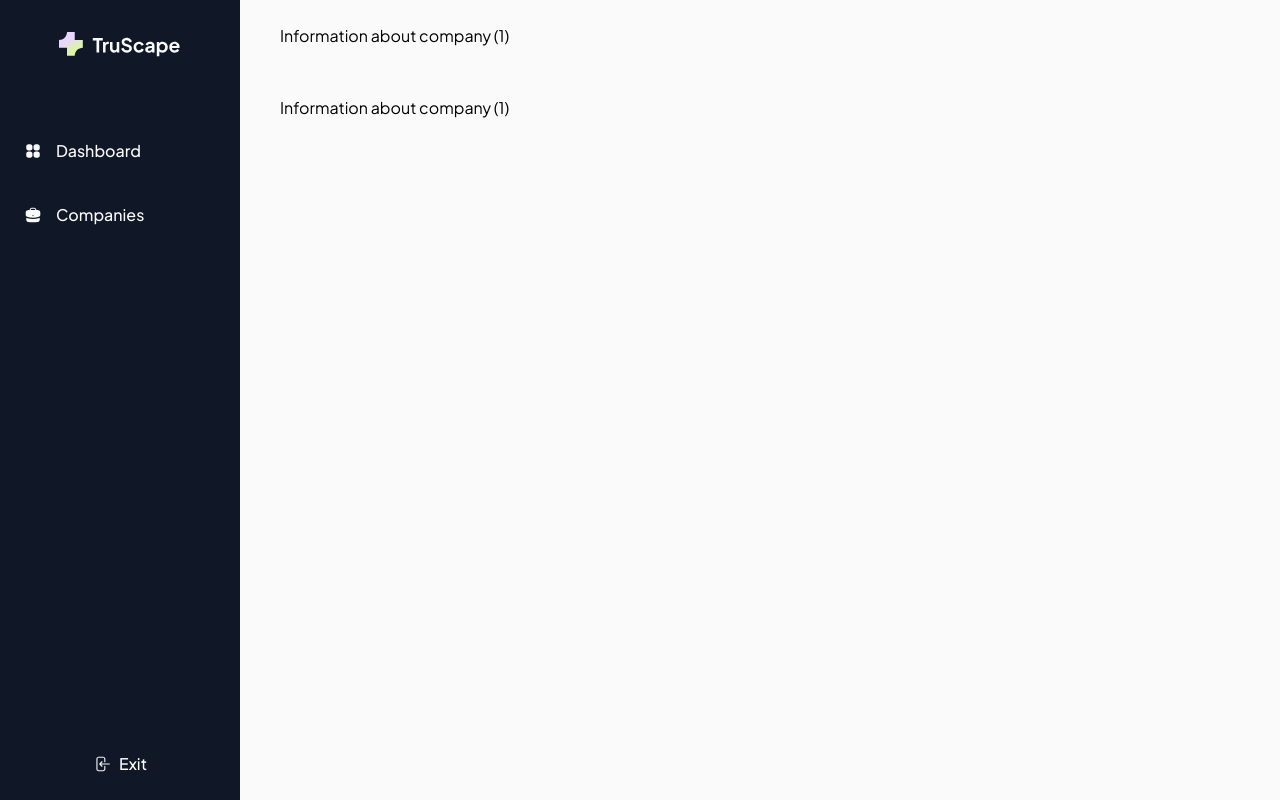
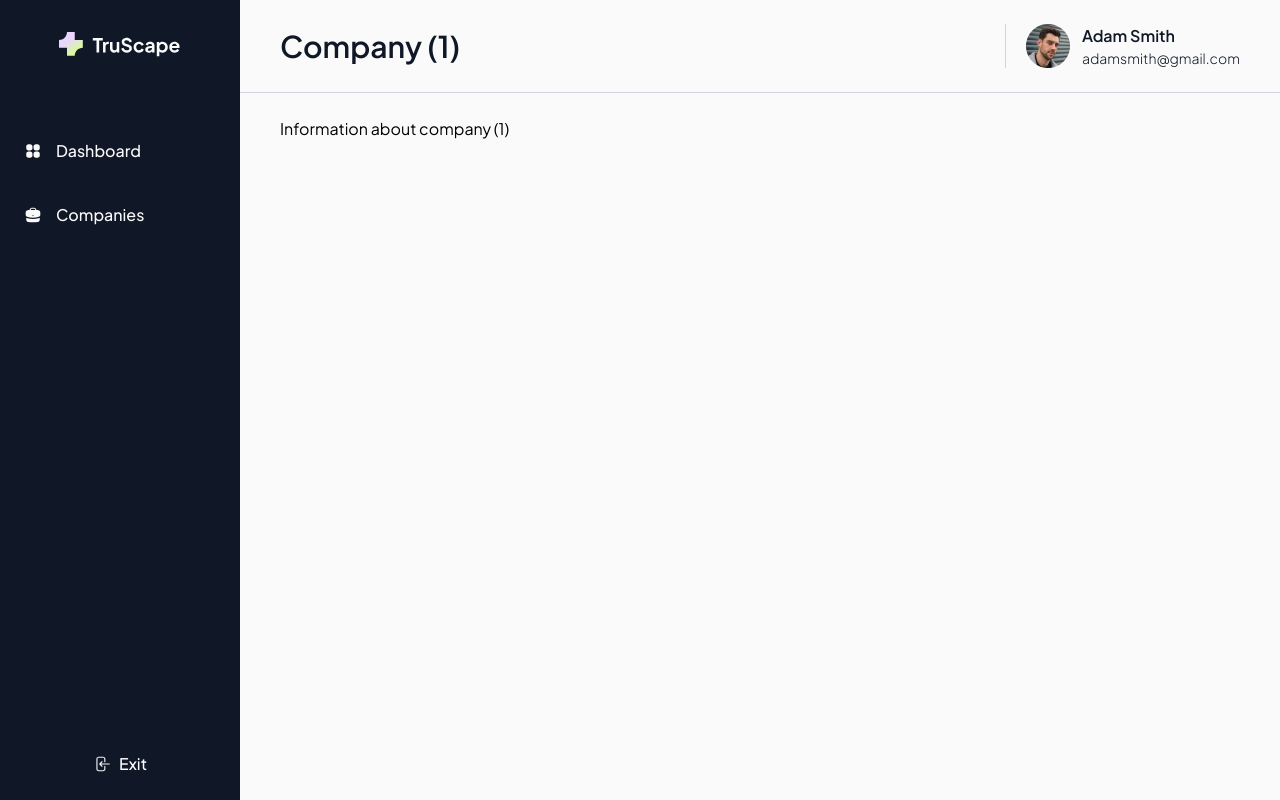
Before and after one commit to OleksandrPM/crm, a Next.js app: page /companies/1 in a window 1280 px wide. Built offline with nearby package versions, Linux system fonts and the light colour scheme.

Commit message:
Fix pages

```diff
--- a/src/app/(admin)/companies/@header/[id]/page.tsx
+++ b/src/app/(admin)/companies/@header/[id]/page.tsx
@@ -1,13 +1,10 @@
 import React from 'react';
+import Header from '@/app/components/Header';
 
 export interface PageProps {
   params: { id: string };
 }
 
 export default function Page({ params }: PageProps) {
-  return (
-    <div className="py-6 px-10">
-      <p>{`Information about company (${params.id})`}</p>
-    </div>
-  );
+  return <Header>{`Company (${params.id})`}</Header>;
 }
```
